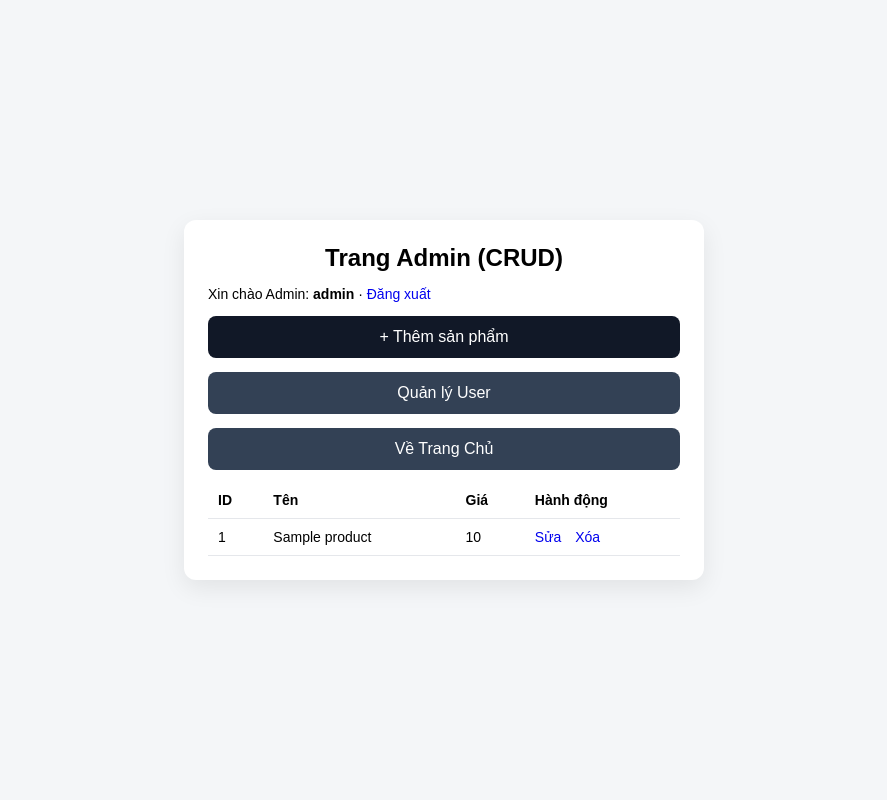
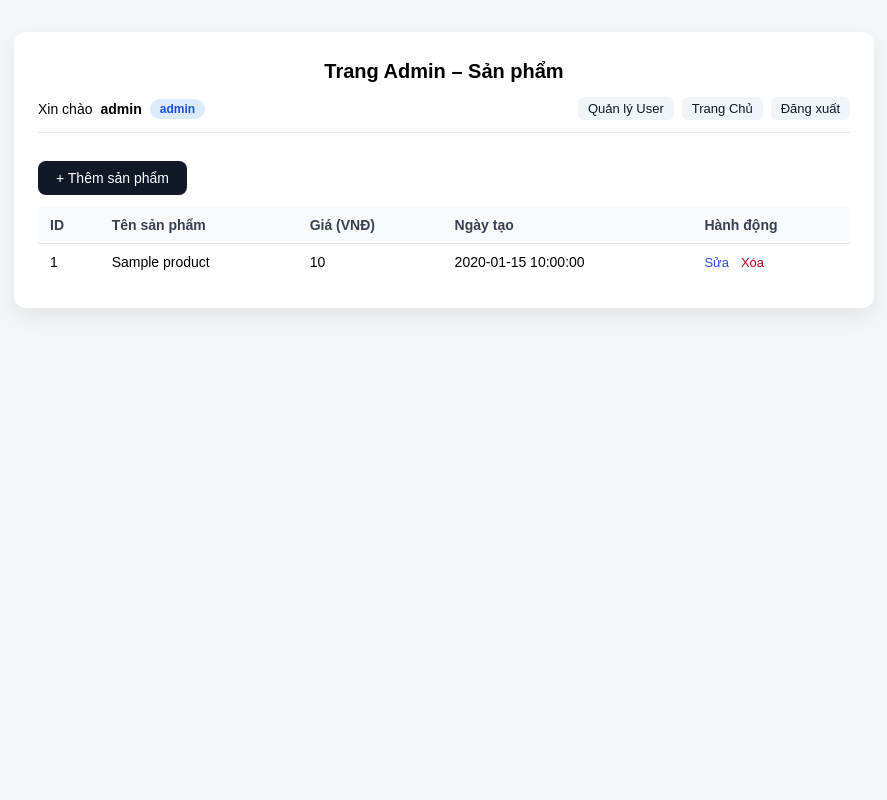
Before and after one commit to NguyenTienDung7749/SDLC_Project, a PHP site: page /admin.php in a window 1280 px wide. Shown: the whole page, without its empty margins (196-1083 px from the left). Run offline with PHP 8.4, Linux system fonts and the light colour scheme; a user stored in the database is signed in; tables that the repository leaves empty hold one stand-in row (values such as "Sample post").

Commit message:
Upgrade PHP project: complete auth + admin CRUD system with README and SQL schema
Co-authored-by: NguyenTienDung7749 <160564156+NguyenTienDung7749@users.noreply.github.com>

```diff
--- a/admin.php
+++ b/admin.php
@@ -15,33 +15,39 @@ mysqli_close($connect);
 <!doctype html>
 <html lang="vi"><head>
 <meta charset="utf-8"><meta name="viewport" content="width=device-width, initial-scale=1">
-<title>Admin</title><link rel="stylesheet" href="style.css">
+<title>Admin – Quản lý sản phẩm</title><link rel="stylesheet" href="style.css">
 </head><body>
-<div class="card">
-<h2>Trang Admin (CRUD)</h2>
+<div class="card wide">
+<h2>Trang Admin – Sản phẩm</h2>
 
-<div class="link" style="text-align:left">
-  Xin chào Admin: <b><?php echo htmlspecialchars($_SESSION["username"]); ?></b>
-  · <a href="logout.php">Đăng xuất</a>
+<div class="nav">
+  Xin chào <b><?php echo htmlspecialchars($_SESSION["username"]); ?></b>
+  <span class="badge admin">admin</span>
+  <span class="spacer"></span>
+  <a href="admin_users.php">Quản lý User</a>
+  <a href="index.php">Trang Chủ</a>
+  <a href="logout.php">Đăng xuất</a>
 </div>
 
-<a class="btn" href="product_add.php">+ Thêm sản phẩm</a>
-<a class="btn secondary" href="admin_users.php">Quản lý User</a>
-<a class="btn secondary" href="index.php">Về Trang Chủ</a>
+<a class="btn compact" href="product_add.php">+ Thêm sản phẩm</a>
 
 <table>
-<tr><th>ID</th><th>Tên</th><th>Giá</th><th>Hành động</th></tr>
+<tr><th>ID</th><th>Tên sản phẩm</th><th>Giá (VNĐ)</th><th>Ngày tạo</th><th>Hành động</th></tr>
 <?php foreach($rows as $p): ?>
 <tr>
   <td><?php echo $p["id"];?></td>
   <td><?php echo htmlspecialchars($p["name"]);?></td>
   <td><?php echo number_format($p["price"]);?></td>
+  <td><?php echo htmlspecialchars($p["created_at"]);?></td>
   <td class="actions">
     <a href="product_edit.php?id=<?php echo $p["id"];?>">Sửa</a>
-    <a href="product_delete.php?id=<?php echo $p["id"];?>" onclick="return confirm('Xóa sản phẩm này?')">Xóa</a>
+    <a class="danger" href="product_delete.php?id=<?php echo $p["id"];?>" onclick="return confirm('Xóa sản phẩm này?')">Xóa</a>
   </td>
 </tr>
 <?php endforeach; ?>
+<?php if(empty($rows)): ?>
+<tr><td colspan="5" style="text-align:center;color:#9ca3af;">Chưa có sản phẩm nào.</td></tr>
+<?php endif; ?>
 </table>
 
 </div></body></html>
--- a/login.php
+++ b/login.php
@@ -19,6 +19,8 @@ if (isset($_POST["login"])) {
         mysqli_stmt_close($stmt);
 
         if ($u && password_verify($password, $u["password"])) {
+            // Regenerate session ID to prevent session fixation attacks
+            session_regenerate_id(true);
             // LƯU SESSION
             $_SESSION["user_id"] = $u["id"];
             $_SESSION["username"] = $u["username"];
--- a/style.css
+++ b/style.css
@@ -3,52 +3,92 @@
 }
 body {
   margin: 0;
-  font-family: Arial;
+  font-family: Arial, sans-serif;
   background: #f4f6f8;
   min-height: 100vh;
-  display: grid;
-  place-items: center;
-  padding: 24px;
+  display: flex;
+  justify-content: center;
+  align-items: flex-start;
+  padding: 32px 16px;
 }
 .card {
-  width: 520px;
+  width: 100%;
+  max-width: 520px;
   background: #fff;
   border-radius: 12px;
-  padding: 24px;
+  padding: 28px 24px;
   box-shadow: 0 8px 24px rgba(0, 0, 0, 0.08);
+}
+/* Wider card for admin pages that contain tables */
+.card.wide {
+  max-width: 860px;
 }
 h2 {
   margin: 0 0 14px;
   text-align: center;
+  font-size: 20px;
+}
+h3 {
+  font-size: 16px;
 }
 label {
   display: block;
   margin: 10px 0 6px;
   font-size: 14px;
+  font-weight: 600;
 }
-input {
+input[type="text"],
+input[type="password"],
+input[type="number"],
+input:not([type]) {
   width: 100%;
   padding: 10px 12px;
   border: 1px solid #d0d7de;
   border-radius: 8px;
   font-size: 14px;
+  outline: none;
+  transition: border-color 0.15s;
+}
+input:focus {
+  border-color: #111827;
 }
 button,
 a.btn {
   display: inline-block;
   text-align: center;
   width: 100%;
-  margin-top: 14px;
-  padding: 12px;
+  margin-top: 12px;
+  padding: 11px 16px;
   border: 0;
   border-radius: 8px;
   background: #111827;
   color: #fff;
+  font-size: 14px;
   text-decoration: none;
   cursor: pointer;
 }
+button:hover,
+a.btn:hover {
+  background: #1f2937;
+}
 a.btn.secondary {
   background: #334155;
+}
+a.btn.secondary:hover {
+  background: #475569;
+}
+a.btn.compact {
+  width: auto;
+  padding: 9px 18px;
+}
+.btn-row {
+  display: flex;
+  gap: 10px;
+  flex-wrap: wrap;
+}
+.btn-row a.btn {
+  width: auto;
+  flex: 1;
 }
 .msg {
   margin: 10px 0 12px;
@@ -57,39 +97,99 @@ a.btn.secondary {
   font-size: 14px;
   background: #fff2f2;
   color: #b00020;
+  border: 1px solid #f5c6cb;
 }
 .msg.ok {
   background: #f0fff3;
   color: #0a7a0a;
+  border-color: #c3e6cb;
 }
 .link {
   text-align: center;
-  margin-top: 10px;
+  margin-top: 12px;
   font-size: 14px;
 }
 .link a {
+  color: #111827;
   text-decoration: none;
+}
+.link a:hover {
+  text-decoration: underline;
+}
+/* Nav bar inside admin cards */
+.nav {
+  display: flex;
+  align-items: center;
+  flex-wrap: wrap;
+  gap: 8px;
+  margin-bottom: 16px;
+  padding-bottom: 12px;
+  border-bottom: 1px solid #e5e7eb;
+  font-size: 14px;
+}
+.nav .spacer {
+  flex: 1;
+}
+.nav a {
+  color: #111827;
+  text-decoration: none;
+  padding: 4px 10px;
+  border-radius: 6px;
+  background: #f1f5f9;
+  font-size: 13px;
+}
+.nav a:hover {
+  background: #e2e8f0;
 }
 table {
   width: 100%;
   border-collapse: collapse;
   margin-top: 12px;
+  font-size: 14px;
+}
+th {
+  background: #f8fafc;
+  font-weight: 600;
+  color: #374151;
 }
 th,
 td {
-  padding: 10px;
+  padding: 10px 12px;
   border-bottom: 1px solid #e5e7eb;
   text-align: left;
-  font-size: 14px;
+}
+tr:last-child td {
+  border-bottom: none;
+}
+tr:hover td {
+  background: #fafafa;
 }
 .actions a {
-  margin-right: 10px;
+  margin-right: 8px;
   text-decoration: none;
+  color: #1d4ed8;
+  font-size: 13px;
+}
+.actions a:hover {
+  text-decoration: underline;
+}
+.actions a.danger {
+  color: #b00020;
 }
 .badge {
   display: inline-block;
-  padding: 3px 8px;
+  padding: 3px 10px;
   border-radius: 999px;
   background: #e5e7eb;
   font-size: 12px;
+  font-weight: 600;
+  color: #374151;
 }
+.badge.admin {
+  background: #dbeafe;
+  color: #1d4ed8;
+}
+.badge.user {
+  background: #f0fdf4;
+  color: #166534;
+}
```
Also changed, not shown: admin_users.php (+17 -8 lines), database.sql (added, +50 -0 lines), index.php (+17 -15 lines), product_add.php (+11 -5 lines), product_edit.php (+11 -5 lines), README.md (added).
